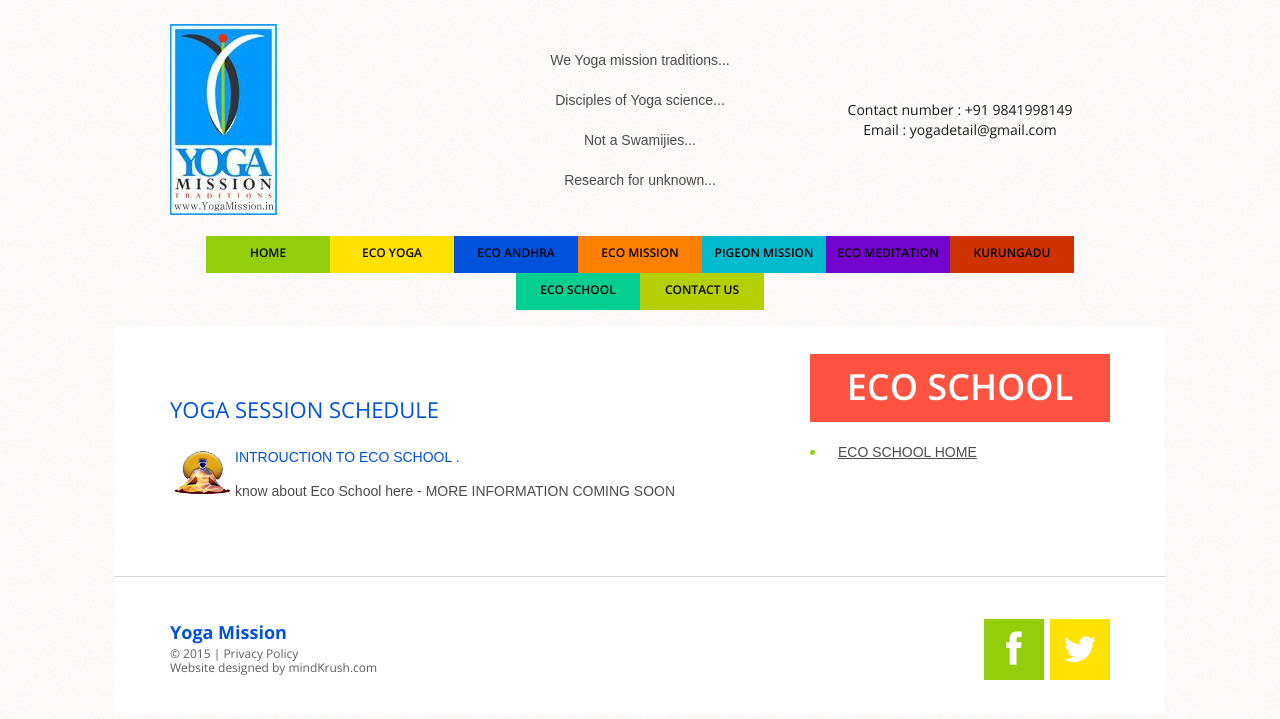
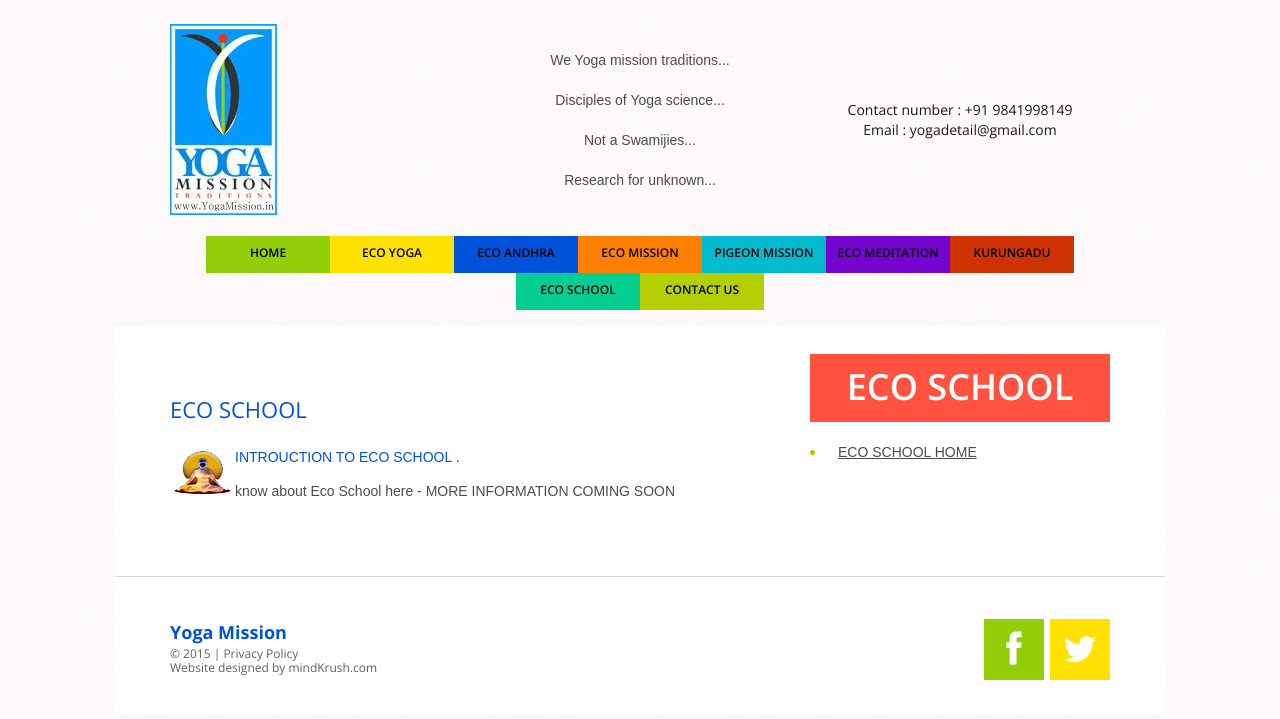
Before and after one commit to yogamission/YogaMission, a Jekyll site: the page built from ecoschool.html, in a window 1280 px wide. Shown: the top 719 px of the page. Built offline with Jekyll 4.4.1, drawn with Linux system fonts in a browser that asks for light colours.

Commit message:
updated
updated

```diff
--- a/ecoandhra.html
+++ b/ecoandhra.html
@@ -6,9 +6,9 @@ title: Eco Andhra | Introduction
 
 <div class="grid_7">
   <div class="pad1">
-    <h4>Yoga Session Schedule</h4>
+    <h4>Eco Andhra</h4>
     <div class="video_block">
-      <div class="text2" ><img align="left" src="images/2013.png"><a rel="nofollow" href="http://www.youtube.com/watch?v=W4GMYQx58OE">Introuction to Eco Andhra </a></div>
+      <div class="text2" ><img align="left" src="images/2013.png">Introuction to Eco Andhra </div>
       know about Eco Andhra here - MORE INFORMATION COMING SOON
     </div>
   </div>
--- a/ecomeditation.html
+++ b/ecomeditation.html
@@ -5,9 +5,9 @@ title: Eco Meditation | Introduction
 
 <div class="grid_7">
   <div class="pad1">
-    <h4>Yoga Session Schedule</h4>
+    <h4>Eco Meditation</h4>
     <div class="video_block">
-      <div class="text2" ><img align="left" src="images/2013.png"><a rel="nofollow" href="http://www.youtube.com/watch?v=W4GMYQx58OE">Introuction to Eco Meditation .</a></div>
+      <div class="text2" ><img align="left" src="images/2013.png"> Introuction to Eco Meditation .</div>
       know about Eco Meditation here - MORE INFORMATION COMING SOON
     </div>
   </div>
--- a/ecoschool.html
+++ b/ecoschool.html
@@ -5,9 +5,9 @@ title: Eco School | Introduction
 
 <div class="grid_7">
   <div class="pad1">
-    <h4>Yoga Session Schedule</h4>
+    <h4>Eco School</h4>
     <div class="video_block">
-      <div class="text2" ><img align="left" src="images/2013.png"><a rel="nofollow" href="http://www.youtube.com/watch?v=W4GMYQx58OE">Introuction to Eco School .</a></div>
+      <div class="text2" ><img align="left" src="images/2013.png">Introuction to Eco School .</div>
       know about Eco School here - MORE INFORMATION COMING SOON
     </div>
   </div>
--- a/ecoyoga.html
+++ b/ecoyoga.html
@@ -5,9 +5,9 @@ title: Eco Yoga | Introduction
 
 <div class="grid_7">
   <div class="pad1">
-    <h4>Yoga Session Schedule</h4>
+    <h4>Eco Yoga</h4>
     <div class="video_block">
-      <div class="text2" ><img align="left" src="images/2013.png"><a rel="nofollow" href="http://www.youtube.com/watch?v=W4GMYQx58OE">Introuction to Eco Yoga mission .</a></div>
+      <div class="text2" ><img align="left" src="images/2013.png">Introuction to Eco Yoga mission .</div>
       know about yoga mission here - MORE INFORMATION COMING SOON
     </div>
   </div>
--- a/kurungadu.html
+++ b/kurungadu.html
@@ -5,9 +5,9 @@ title: Kurungadua | Introduction
 
 <div class="grid_7">
   <div class="pad1">
-    <h4>Yoga Session Schedule</h4>
+    <h4>Kurungadu</h4>
     <div class="video_block">
-      <div class="text2" ><img align="left" src="images/2013.png"><a rel="nofollow" href="http://www.youtube.com/watch?v=W4GMYQx58OE">Introuction to Kurungadu .</a></div>
+      <div class="text2" ><img align="left" src="images/2013.png">Introuction to Kurungadu .</div>
       know about Kurungadu here - MORE INFORMATION COMING SOON
     </div>
   </div>
--- a/pigeonmission.html
+++ b/pigeonmission.html
@@ -5,7 +5,7 @@ title: Pegion Mission | Introduction
 
 <div class="grid_7">
   <div class="pad1">
-    <h4>Yoga Session Schedule</h4>
+    <h4>Pegion Mission</h4>
     <div class="video_block">
       <div class="text2" ><img align="left" src="images/2013.png"><a rel="nofollow" href="http://www.youtube.com/watch?v=W4GMYQx58OE">Introuction to Eco Pegion Mission .</a></div>
       know about Pegion mission here - MORE INFORMATION COMING SOON
```
